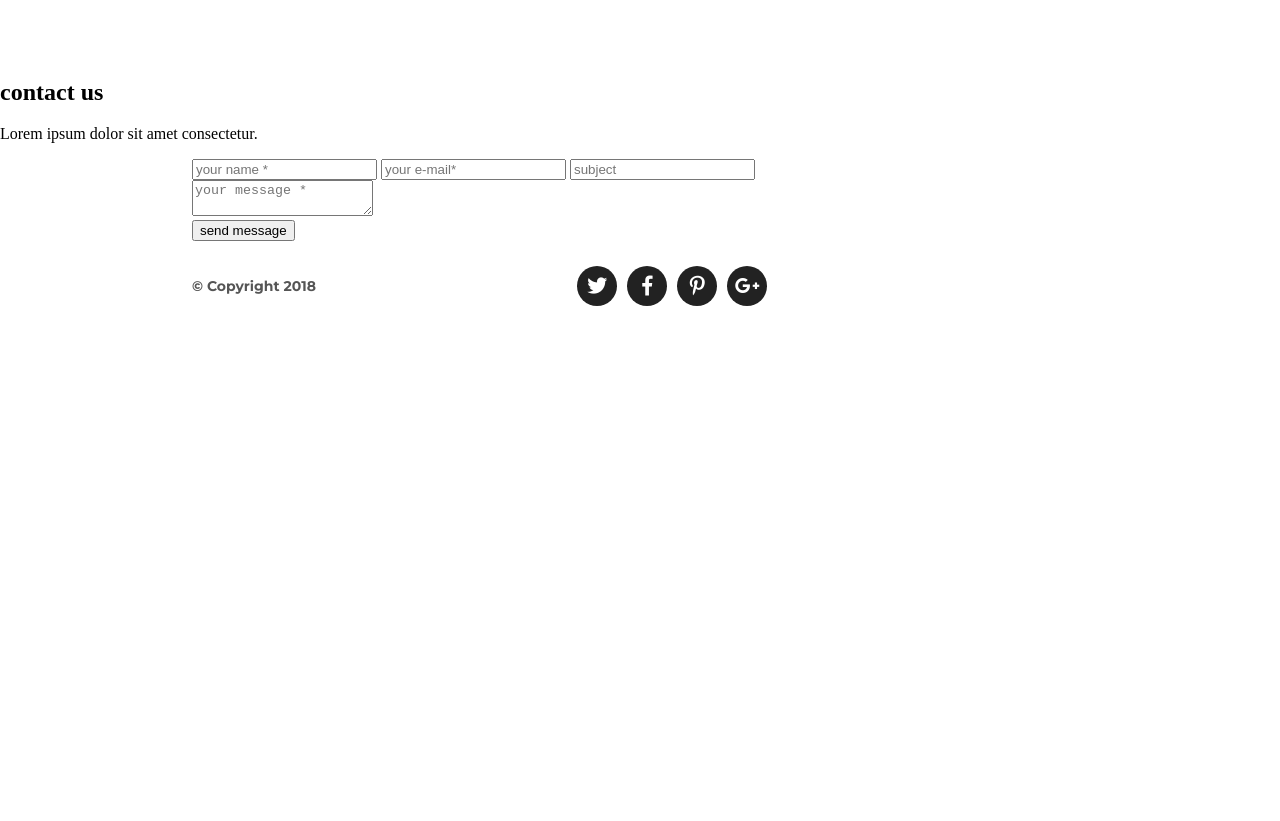
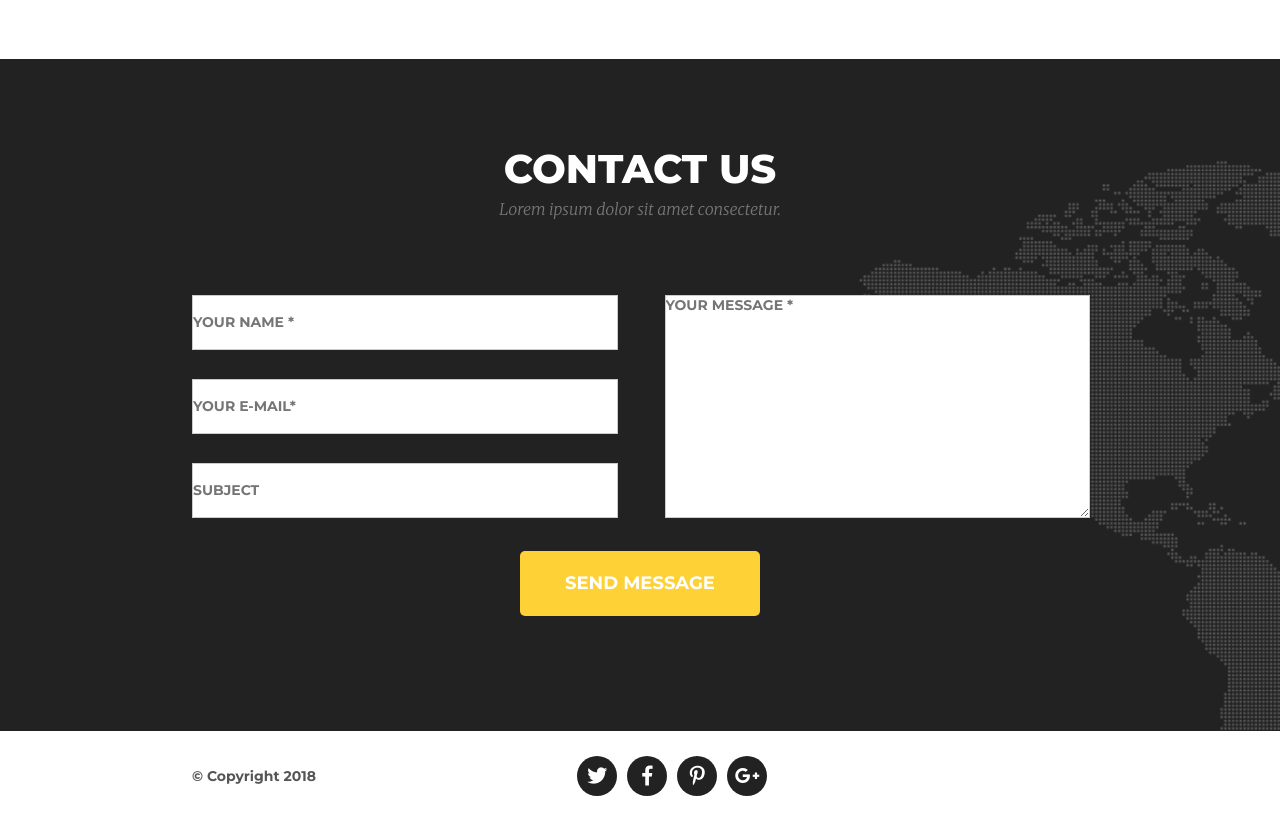
Before and after one commit to magdacz/Golden, a website: page index.html in a window 1280 px wide. Shown: the part 3524-4345 px from the top of the page. Before the commit the page ends 3855 px from the top, so only its background shows below. Drawn offline with Linux system fonts and the light colour scheme.

Commit message:
Add style for sectcion contact

```diff
--- a/sass/style.scss
+++ b/sass/style.scss
@@ -25,7 +25,6 @@ $color-background: #f7f7f7;
 body {
     padding: 0;
     margin: 0;
-    box-sizing: border-box;
 }
 
 .container {
@@ -356,15 +355,110 @@ header {
     }
 }
 
+/*CONTACT*/
+.section-contact {
+    background: $color-primary;
+    background-image: url(../images/map.png);
+    background-repeat:no-repeat;
+    background-position: 850px 98px;
+    background-size: cover;
+    padding-bottom: 115px;
+
+    h1 {
+        text-transform: uppercase;
+        text-align: center;
+        font-family: $font-primary;
+        font-size: $fontSize-primary;
+        font-weight: 800;
+        color: $color-second;
+        padding-top: 110px;
+        margin-bottom: 0;
+        margin-top: 0;
+        line-height: 0;
+    }
+
+    p {
+        text-align: center;
+        margin-top: 30px;
+        margin-bottom: 76px;
+        font-family:$font-second;
+        font-size: $fontSize-fourth;
+        color: $color-third;
+    }
+
+    .contact {
+
+        form {
+            display: flex;
+            justify-content: center;
+        }
+
+        .inputs {
+            width: 455px;
+            margin-right: 49px;
+
+
+            input {
+                border: 1px solid #cccccc;
+                width: 100%;
+                height: 53px;
+                margin-bottom: 29px;
+                padding: 0;
+                font-size: 14px;
+                text-transform: uppercase;
+                font-family: $font-primary;
+                font-weight: 700;
+
+                &:last-child {
+                    margin-bottom: 0;
+                }
+            }
+        }
+
+
+        .message {
+            width: 455px;
+
+            textarea {
+                border: 1px solid #cccccc;
+                height: 221px;
+                width: 100%;
+                padding: 0;
+                font-size: $fontSize-fifth;
+                text-transform: uppercase;
+                font-family: $font-primary;
+                font-weight: 700;
+
+            }
+        }
+
+        button {
+            text-transform: uppercase;
+            font-size: $fontSize-second;
+            width: 240px;
+            height: 65px;
+            border-radius: 5px;
+            border: none;
+            display: block;
+            margin: 0 auto;
+            margin-top: 29px;
+            color: $color-second;
+            background-color: $color-fourth;
+            cursor: pointer;
+            font-family: $font-primary;
+            font-weight: 700;
+        }
+    }
+}
+
+
 /*FOOTER*/
 footer {
     height: 90px;
     display: flex;
 
-
     .footer {
         display: flex;
-    }
 
         .copyright {
             flex: 1;
@@ -395,3 +489,4 @@ footer {
             }
         }
     }
+}
```
Also changed, not shown: css/style.css, images/map.png (added), 1 other file. Lines whose indentation alone changed are shown as unchanged.
